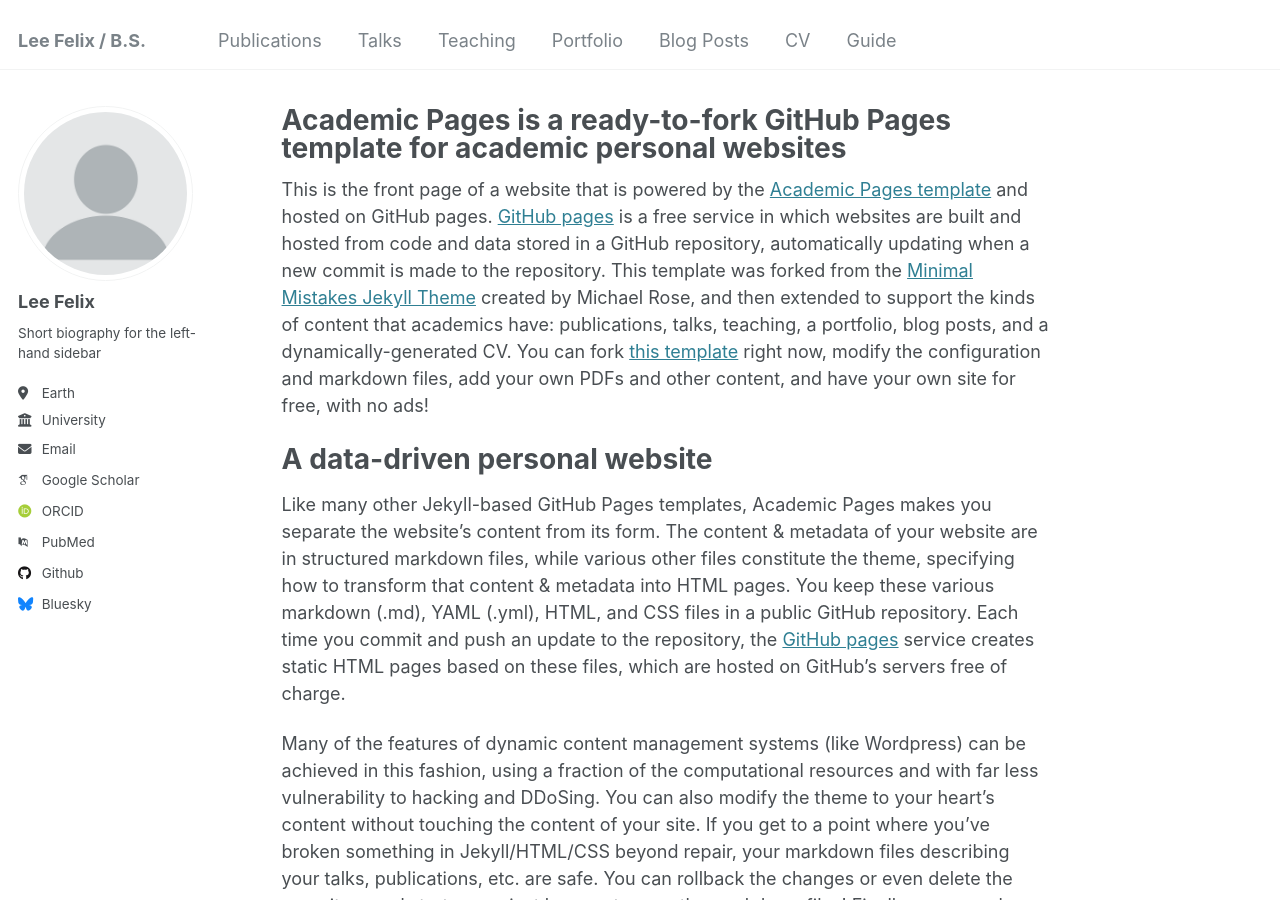
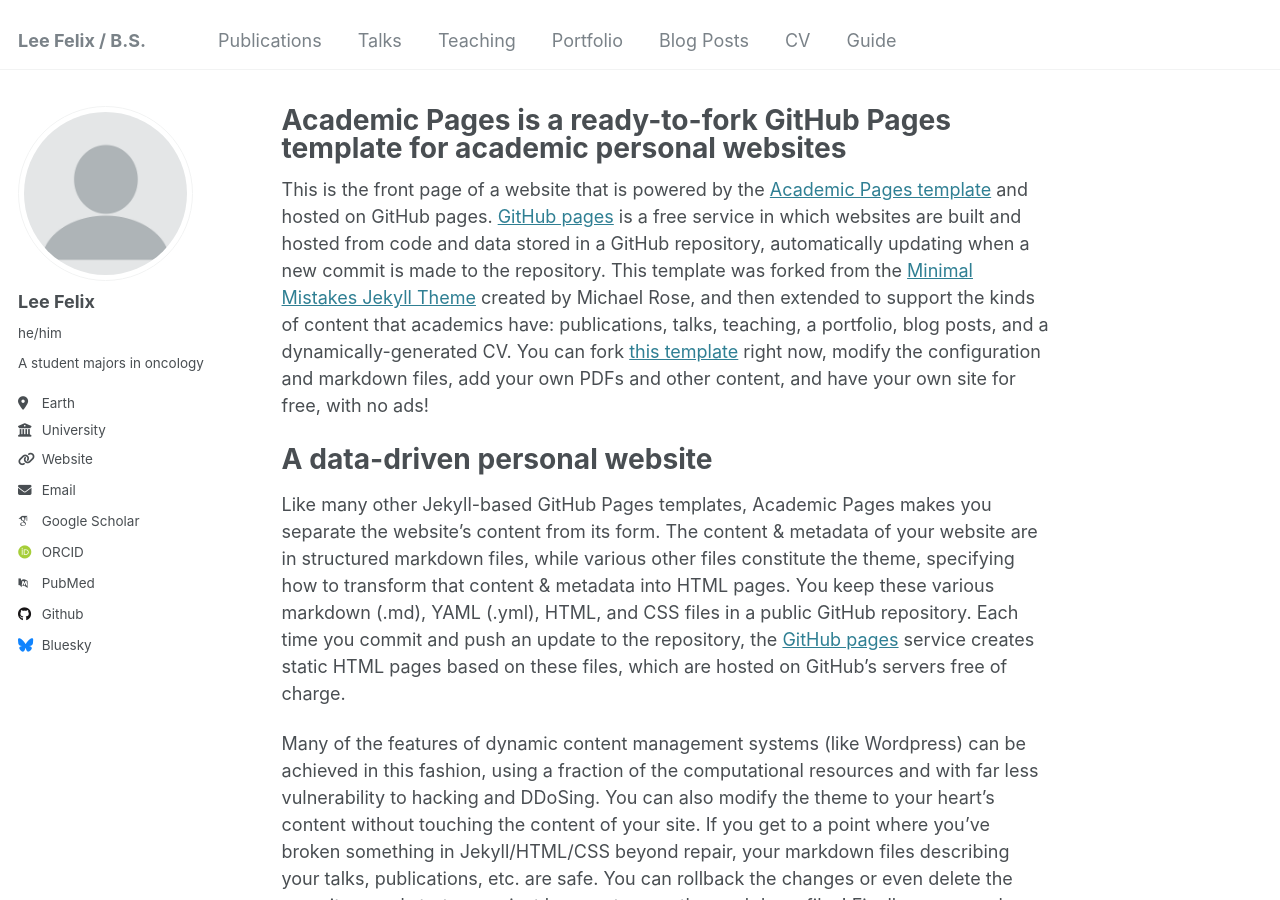
Before and after one commit to LeeFely/LeeFely.github.io, a Jekyll site: the page built from _pages/about.md, in a window 1280 px wide and 900 px high. Built offline with Jekyll 4.4.1, drawn with Linux system fonts in a browser that asks for light colours; some web fonts are replaced.

Commit message:
Update _config.yml

```diff
--- a/_config.yml
+++ b/_config.yml
@@ -23,13 +23,12 @@
   # Biographic information
   avatar           : "profile.png"
   name             : "Lee Felix"
-  pronouns         : # example: "she/her"
-  bio              : "Short biography for the left-hand sidebar"
+  pronouns         : "he/him"
+  bio              : "A student majors in oncology"
   location         : "Earth"
   employer         : "University"
-  uri              : # URL
+  uri              : "https://alllink-official.github.io"
   email            : "lif182250@gmail.com"
-  personal_blog    : "https://alllink-official.github.io"
 
   # Academic websites
   arxiv            : # URL - Update with the correct link to your profile
@@ -86,7 +85,7 @@
 
 # Site Settings
 teaser                   :  # filename of teaser fallback teaser image placed in /images/, .e.g. "500x300.png"
-breadcrumbs              : false # true, false (default)
+breadcrumbs              : true # true, false (default)
 words_per_minute         : 160
 future                   : true
 read_more                : "disabled" # if enabled, adds "Read more" links to excerpts
```
